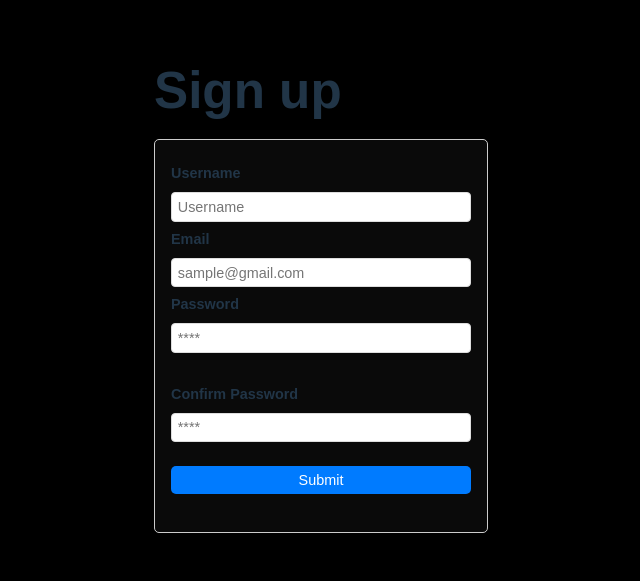
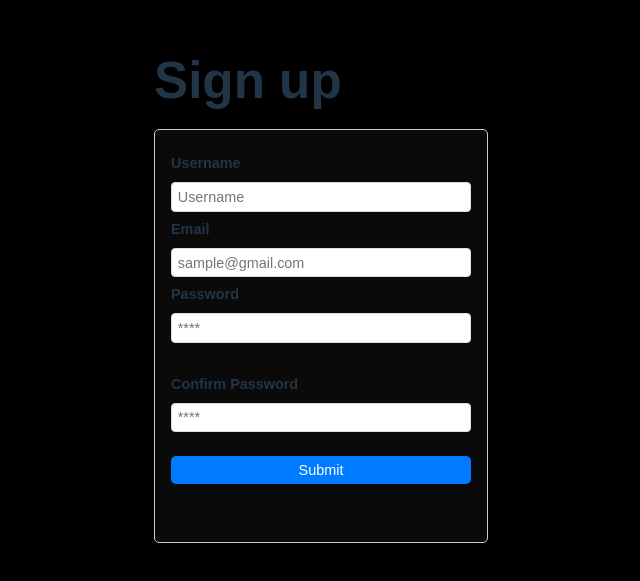
Before and after one commit to Adharsh269/login-basic, a React (Vite) app: page /create in a window 1280 px wide. Shown: the part 119-700 px from the top of the page, without its empty margins (319-959 px from the left). Built offline with nearby package versions, Linux system fonts and the light colour scheme.

Commit message:
fourth commit

```diff
--- a/src/Create/Create.css
+++ b/src/Create/Create.css
@@ -1,7 +1,6 @@
-/* Create.css */
 .form-container {
     max-width: 400px;
-    height: 360px;
+    height: 380px;
     margin: 0 auto;
     padding: 1em;
     border: 1px solid #ccc;
--- a/src/Create/Create.tsx
+++ b/src/Create/Create.tsx
@@ -28,7 +28,9 @@ function Create() {
     if (!/[!@#$%^&*(),.?":{}|<>]/.test(password)) {
       errors.push("At least one special character.");
     }
-
+    if(!/[0-9]/.test(password)){
+      errors.push("At leadt one number");
+    }
     return errors;
   };
 
--- a/src/Login/Login.tsx
+++ b/src/Login/Login.tsx
@@ -10,7 +10,7 @@ function Login(){
     password: "",
 });
   const navigate=useNavigate();
-  const handleSubmit = (e: React.FormEvent<HTMLFormElement>) => {
+  const handleSubmit = (e: any) => {
     e.preventDefault();
     axios
       .get(`http://localhost:8080/user/login`, {
```
